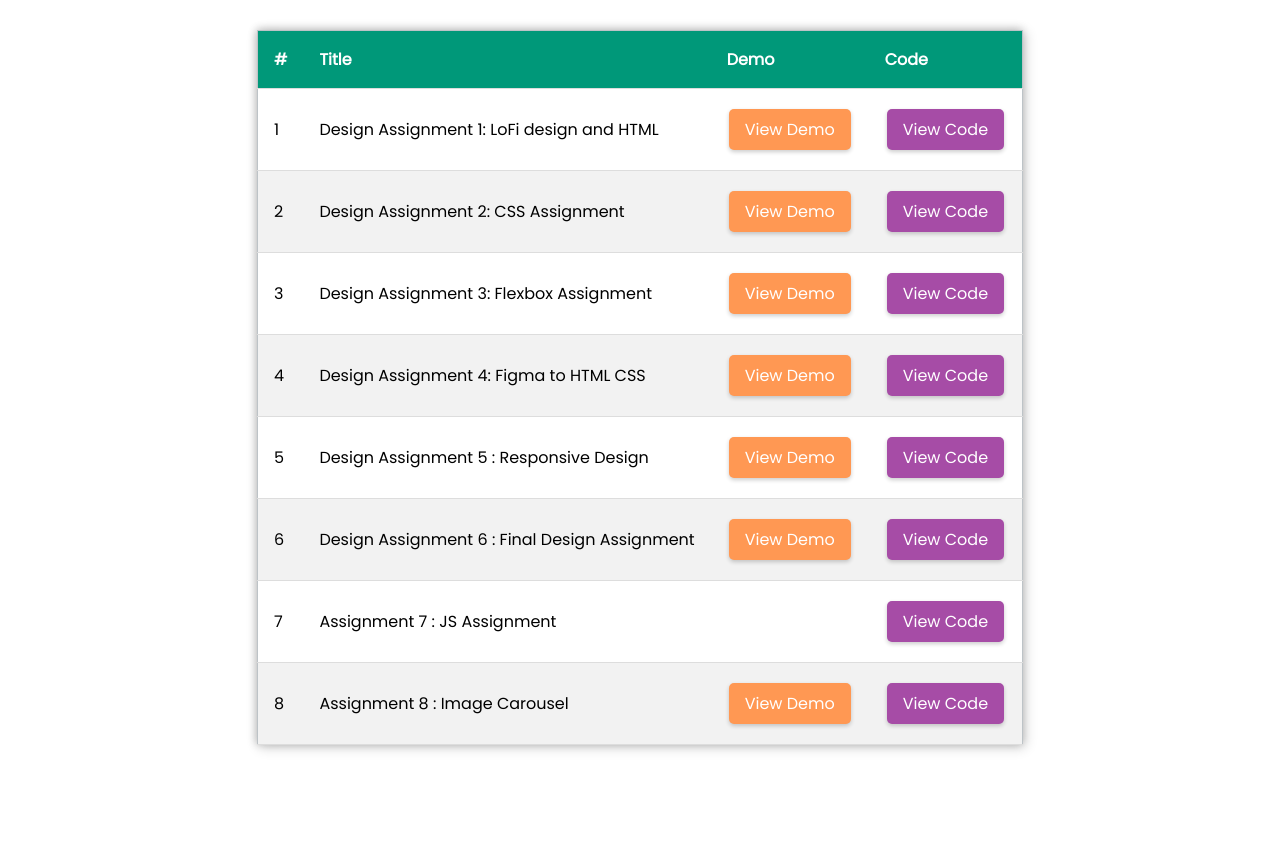
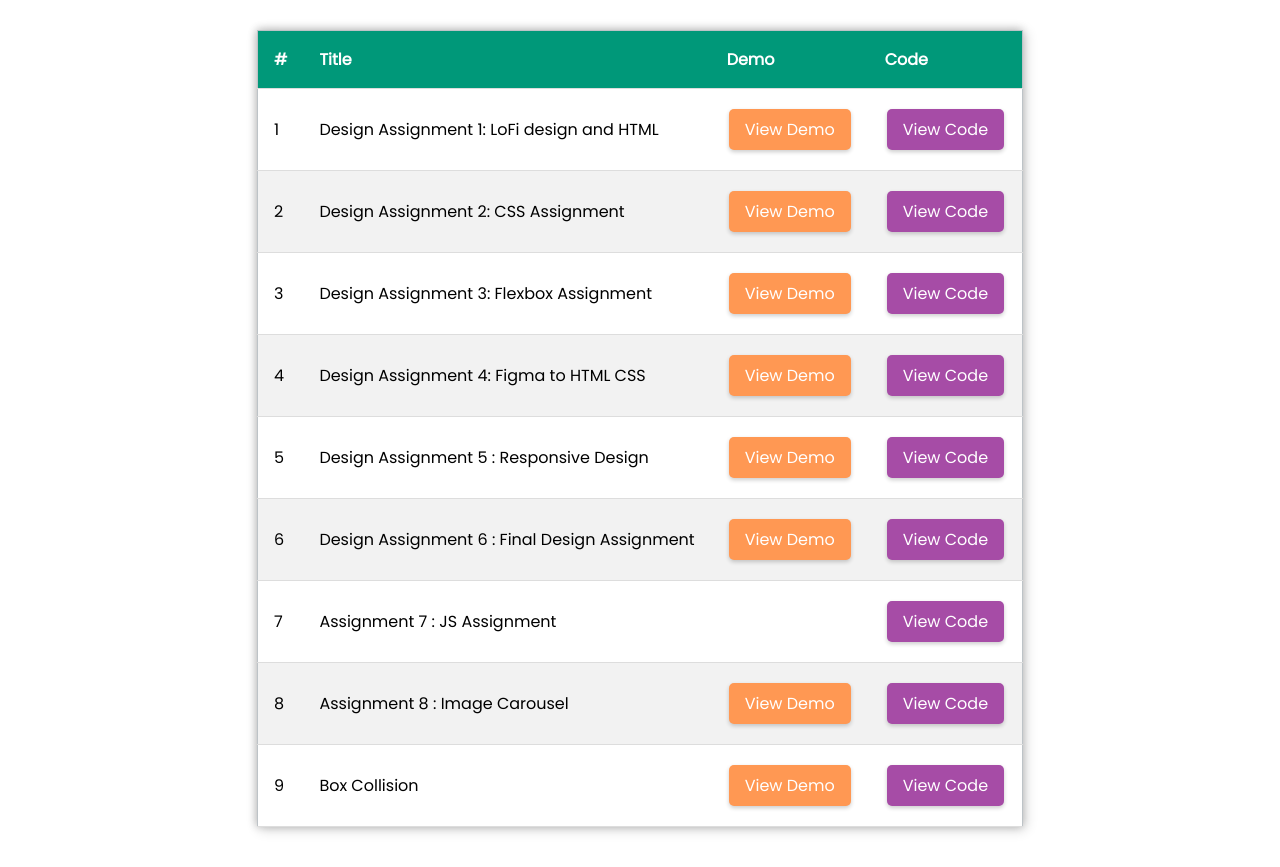
Before and after one commit to Neha-Dahal/Neha-Dahal.github.io, a plain HTML site: page index.html in a window 1280 px wide. Shown: the part 78-945 px from the top of the page. Before the commit the page ends 863 px from the top, so only its background shows below. Drawn offline with Linux system fonts and the light colour scheme.

Commit message:
box collision assignment added

```diff
--- a/index.html
+++ b/index.html
@@ -125,16 +125,20 @@
             >
           </td>
         </tr>
-        <!-- <tr>
+        <tr>
           <td>9</td>
           <td>Box Collision</td>
           <td>
-            <a href="#"><button>View Demo</button></a>
+            <a href="https://neha-dahal.github.io/Box-collision/"
+              ><button>View Demo</button></a
+            >
           </td>
           <td>
-            <a href="#"><button class="btn2">View Code</button></a>
+            <a href="https://github.com/Neha-Dahal/Box-collision"
+              ><button class="btn2">View Code</button></a
+            >
           </td>
-        </tr> -->
+        </tr>
         <!-- <tr>
           <td>10</td>
           <td>Ant Smasher</td>
```
